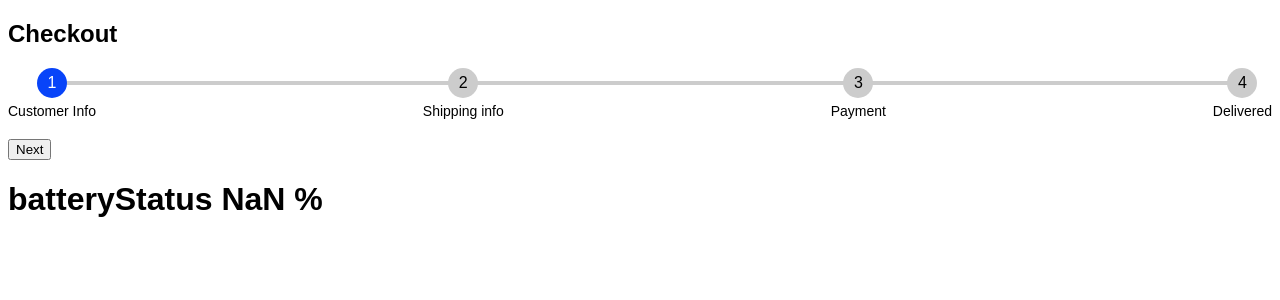
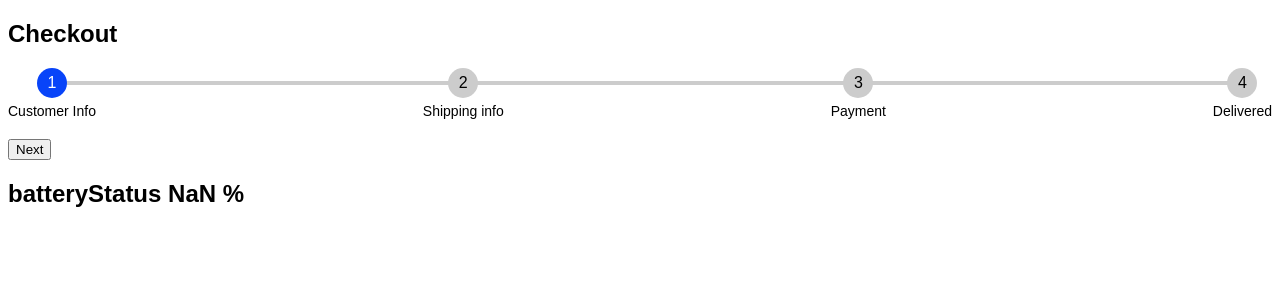
Before and after one commit to aakashkumar001/React-projects, a React (Vite) app in the folder stepper/: page / in a window 1280 px wide. Shown: the top 300 px of the page. Built offline with nearby package versions, Linux system fonts and the light colour scheme.

Commit message:
changes tags

```diff
--- a/stepper/src/BatteryStatus.jsx
+++ b/stepper/src/BatteryStatus.jsx
@@ -19,7 +19,7 @@ console.log(level)
 
 
   return (
-    <h1>batteryStatus  {(level * 100).toFixed()} %</h1>
+    <h2>batteryStatus  {(level * 100).toFixed()} %</h2>
   )
 }
 
```
